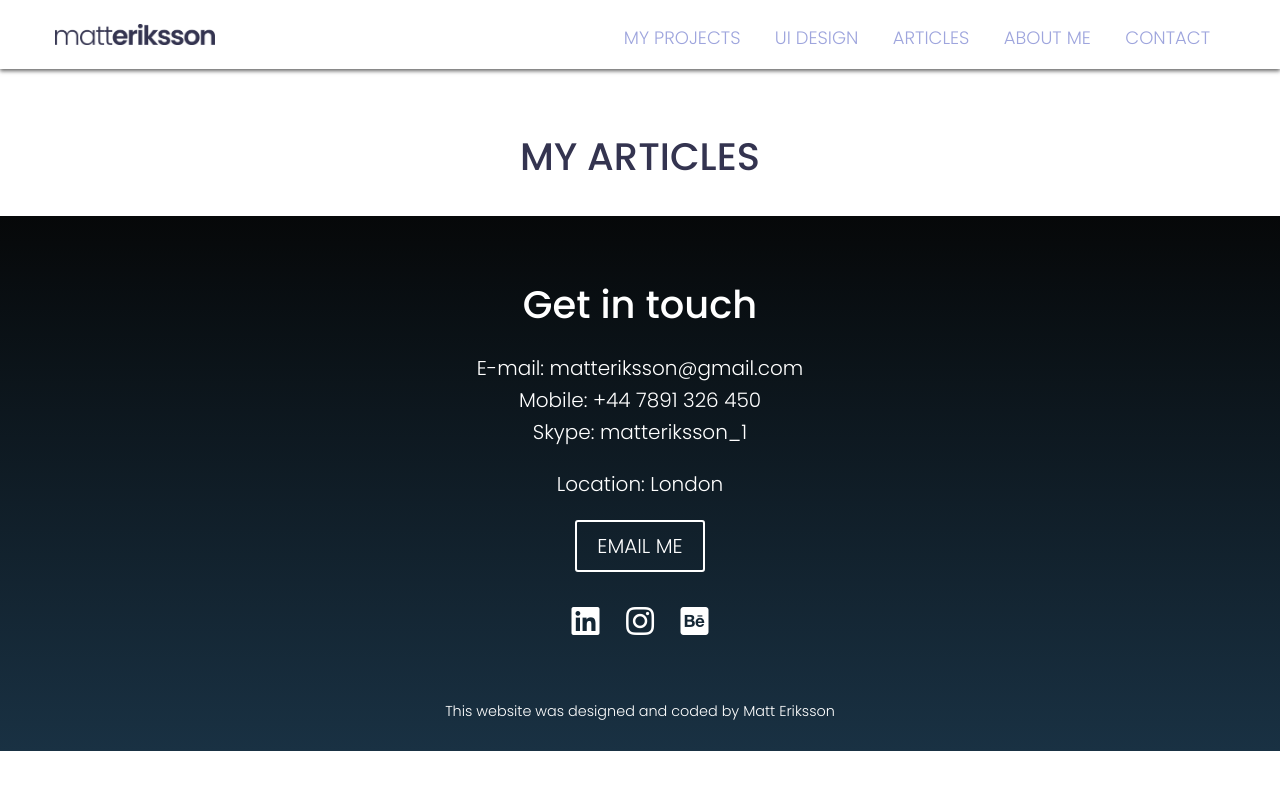
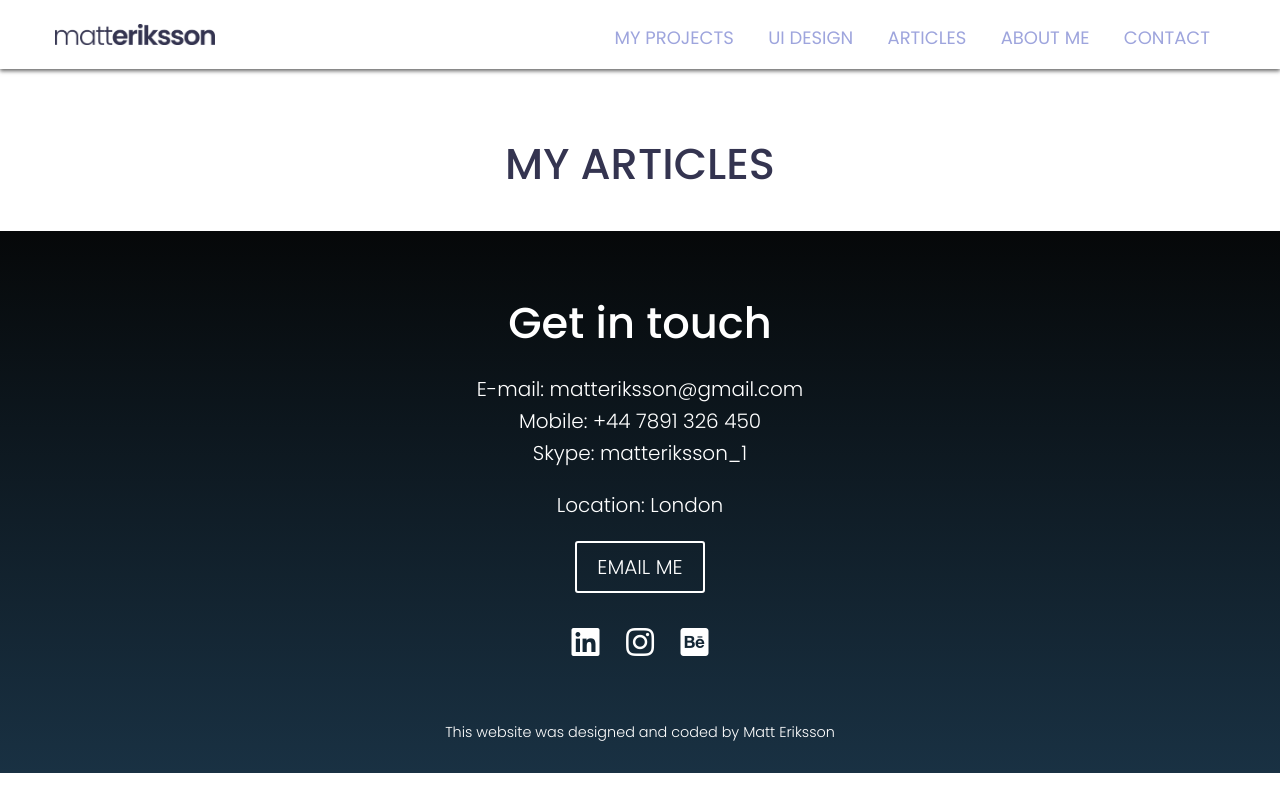
Before and after one commit to Stormby/MATT-ERIKSSON-PORTFOLIO, a plain HTML site: page blog.html in a window 1280 px wide. Drawn offline with nearby package versions, Linux system fonts and the light colour scheme; a script that the page names is missing.

Commit message:
Larger heading 2

```diff
--- a/css/style.css
+++ b/css/style.css
@@ -44,7 +44,7 @@ h1 {
 }
 
 h2 {
-  font-size: 1.6em;
+  font-size: 1.8em;
   font-weight: 500;
 }
 
@@ -99,7 +99,7 @@ a:active {
   /* width of the border, type, color */
   border-bottom: 2px solid #34354E
   /* button animation */
-  transition: 0.2s opacity;
+  ;transition: 0.2s opacity;
 }
 
 .button:hover {
@@ -179,7 +179,7 @@ nav>ul>li>a {
   padding: 0 15px;
   text-transform: uppercase;
   text-decoration: none;
-  font-weight: 375;
+  font-weight: 400;
   color: #9ea5dd;
 }
 
@@ -289,7 +289,7 @@ background: linear-gradient(to bottom, #060809, #193143);
 #hero h1 {
   text-align: center;
   font-size: 30px;
-  font-weight: 320;
+  font-weight: 300;
   color: #fff;
 }
 
@@ -600,4 +600,6 @@ Large devices (1024px or larger)
   /* ==============================
 X-large devices (1440px or larger)
 ================================= */
-  @media only screen and (min-width: 1440px) {}
+@media only screen and (min-width: 1440px) {
+
+}
```
